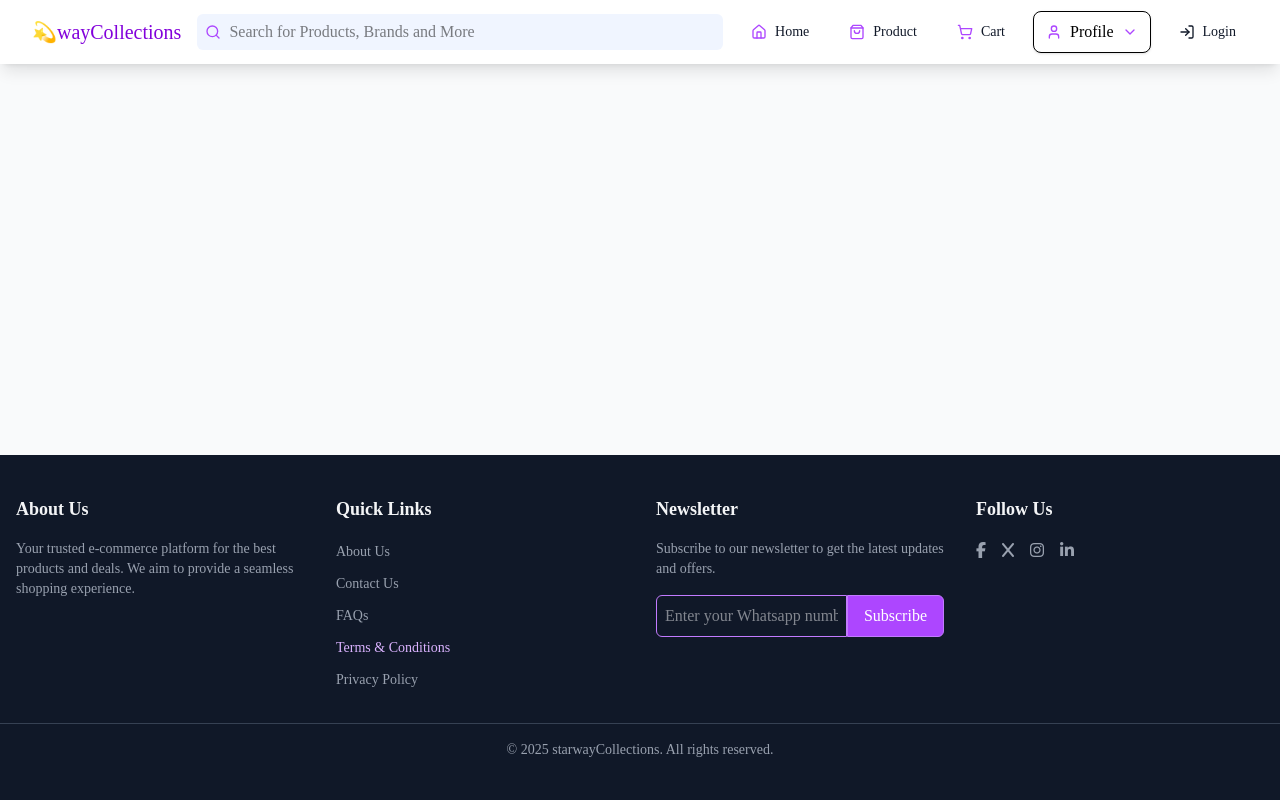
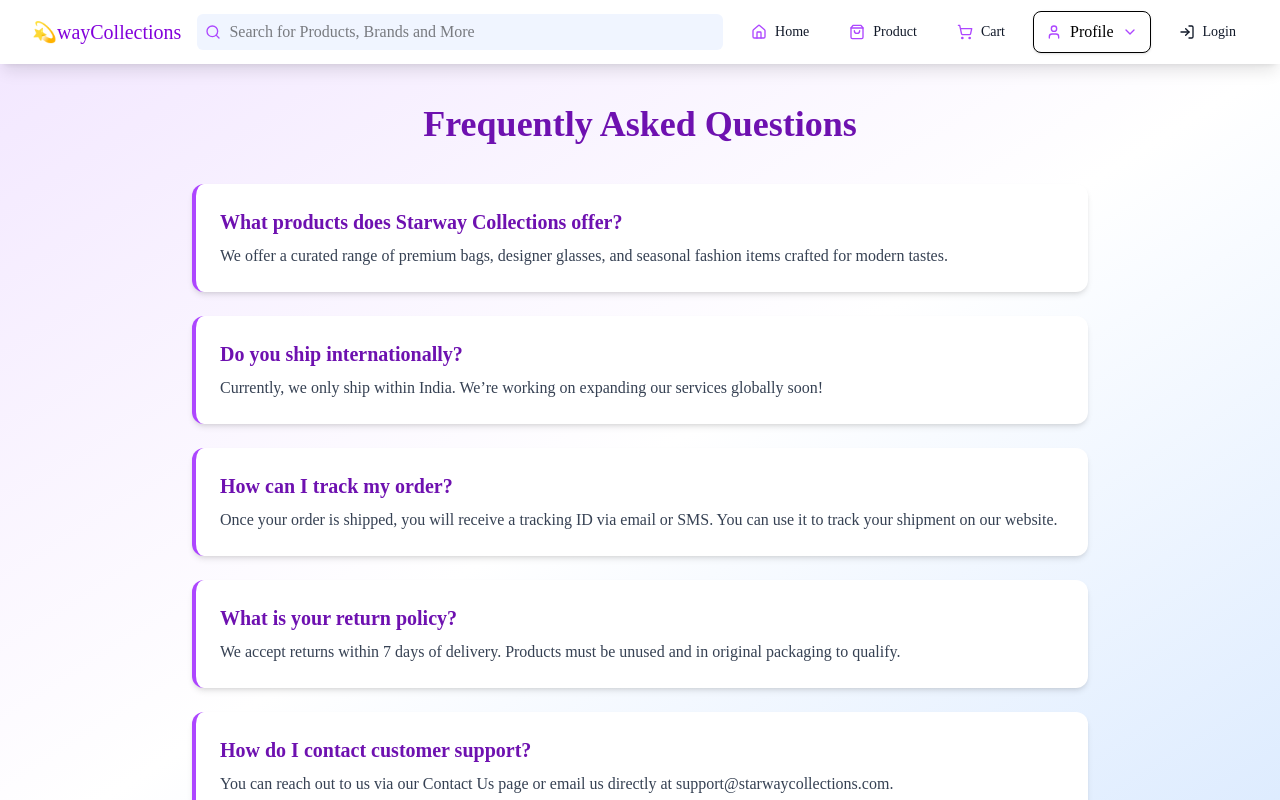
Before and after one commit to codewithmanish102003/New-folder, a React (Vite) app in the folder Frontend/: page /faqs in a window 1280 px wide. Shown: the top 800 px of the page. Built offline with nearby package versions, Linux system fonts and the light colour scheme.

Commit message:
FAQ page Upadated

```diff
--- a/Frontend/src/App.jsx
+++ b/Frontend/src/App.jsx
@@ -20,6 +20,7 @@ import ProductDetails from './Components/Products/ProductDetails';
 import Products from './Components/Shop/Products';
 import AboutUs from './Components/Partials/AboutUs';
 import TermsAndConditions from './Components/Partials/TermsAndConditions';
+import FAQs from './Components/Partials/FAQ';
 
 
 const App = () => {
@@ -73,6 +74,8 @@ const App = () => {
             )}
             <Route path="/about" element={<AboutUs />} />
             <Route path="/terms-and-conditions" element={<TermsAndConditions />} />
+            <Route path="/faqs" element={<FAQs />} />
+
 
           </Routes>
         </div>
--- /dev/null
+++ b/Frontend/src/Components/Partials/FAQ.jsx
@@ -0,0 +1,47 @@
+import React from 'react';
+
+const FAQs = () => {
+  const questions = [
+    {
+      q: 'What products does Starway Collections offer?',
+      a: 'We offer a curated range of premium bags, designer glasses, and seasonal fashion items crafted for modern tastes.',
+    },
+    {
+      q: 'Do you ship internationally?',
+      a: 'Currently, we only ship within India. We’re working on expanding our services globally soon!',
+    },
+    {
+      q: 'How can I track my order?',
+      a: 'Once your order is shipped, you will receive a tracking ID via email or SMS. You can use it to track your shipment on our website.',
+    },
+    {
+      q: 'What is your return policy?',
+      a: 'We accept returns within 7 days of delivery. Products must be unused and in original packaging to qualify.',
+    },
+    {
+      q: 'How do I contact customer support?',
+      a: 'You can reach out to us via our Contact Us page or email us directly at support@starwaycollections.com.',
+    },
+  ];
+
+  return (
+    <div className="min-h-screen bg-gradient-to-br from-purple-100 via-white to-blue-100 px-4 py-10">
+      <div className="max-w-4xl mx-auto">
+        <h1 className="text-4xl font-bold mb-10 text-center text-purple-800">Frequently Asked Questions</h1>
+        <div className="space-y-6">
+          {questions.map((faq, index) => (
+            <div
+              key={index}
+              className="bg-white border-l-4 border-purple-500 shadow-md p-6 rounded-xl transition hover:shadow-xl"
+            >
+              <h3 className="text-xl font-semibold text-purple-800">{faq.q}</h3>
+              <p className="text-gray-700 mt-2">{faq.a}</p>
+            </div>
+          ))}
+        </div>
+      </div>
+    </div>
+  );
+};
+
+export default FAQs;
--- a/Frontend/src/Components/Partials/Footer.jsx
+++ b/Frontend/src/Components/Partials/Footer.jsx
@@ -35,9 +35,9 @@ const Footer = () => {
               </a>
             </li>
             <li>
-              <a href="/faq" className="text-sm text-gray-400 hover:text-white">
+              <Link to="/faqs" className="text-sm text-gray-400 hover:text-white">
                 FAQs
-              </a>
+              </Link>
             </li>
             <li>
               <Link
```
